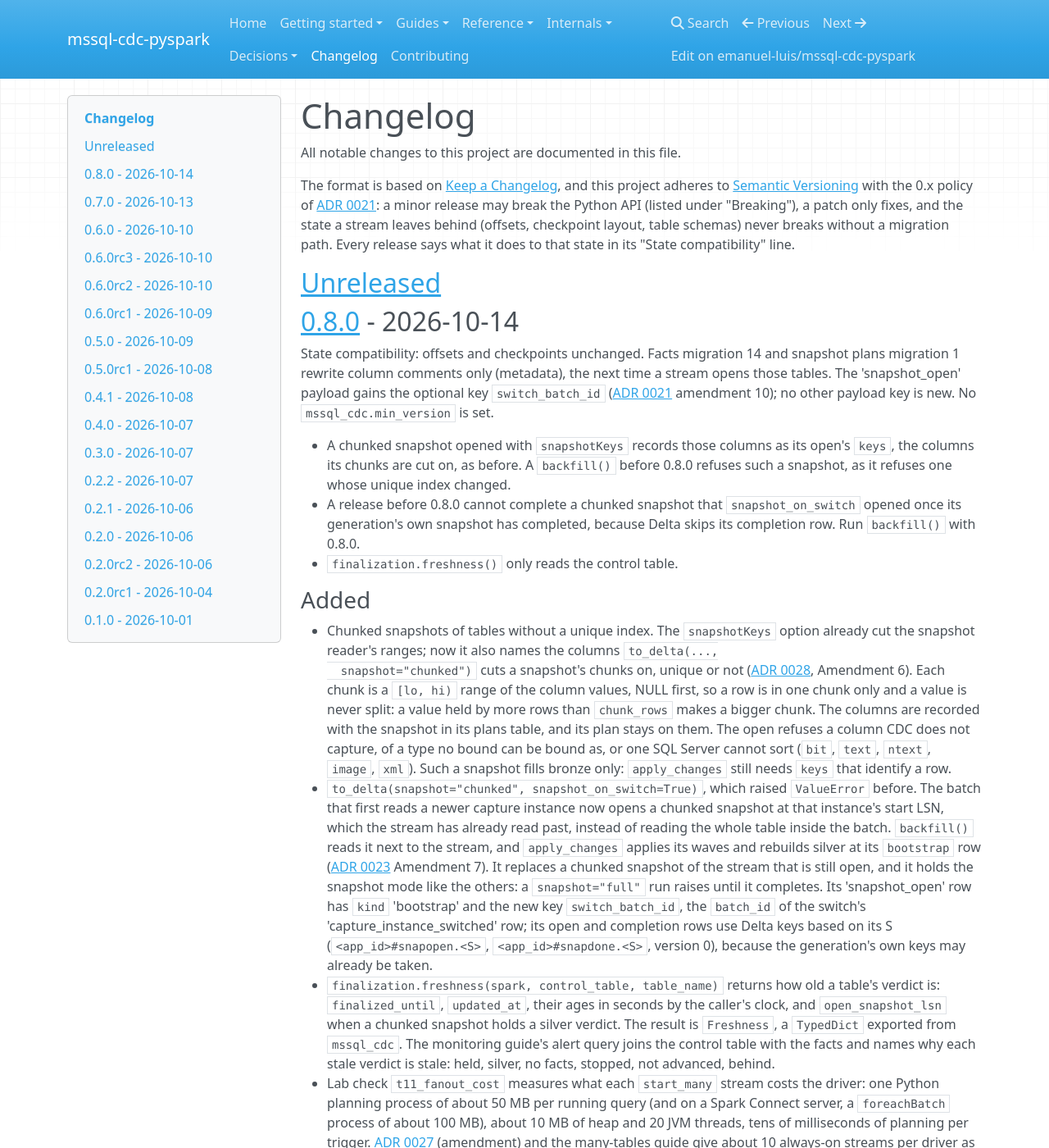
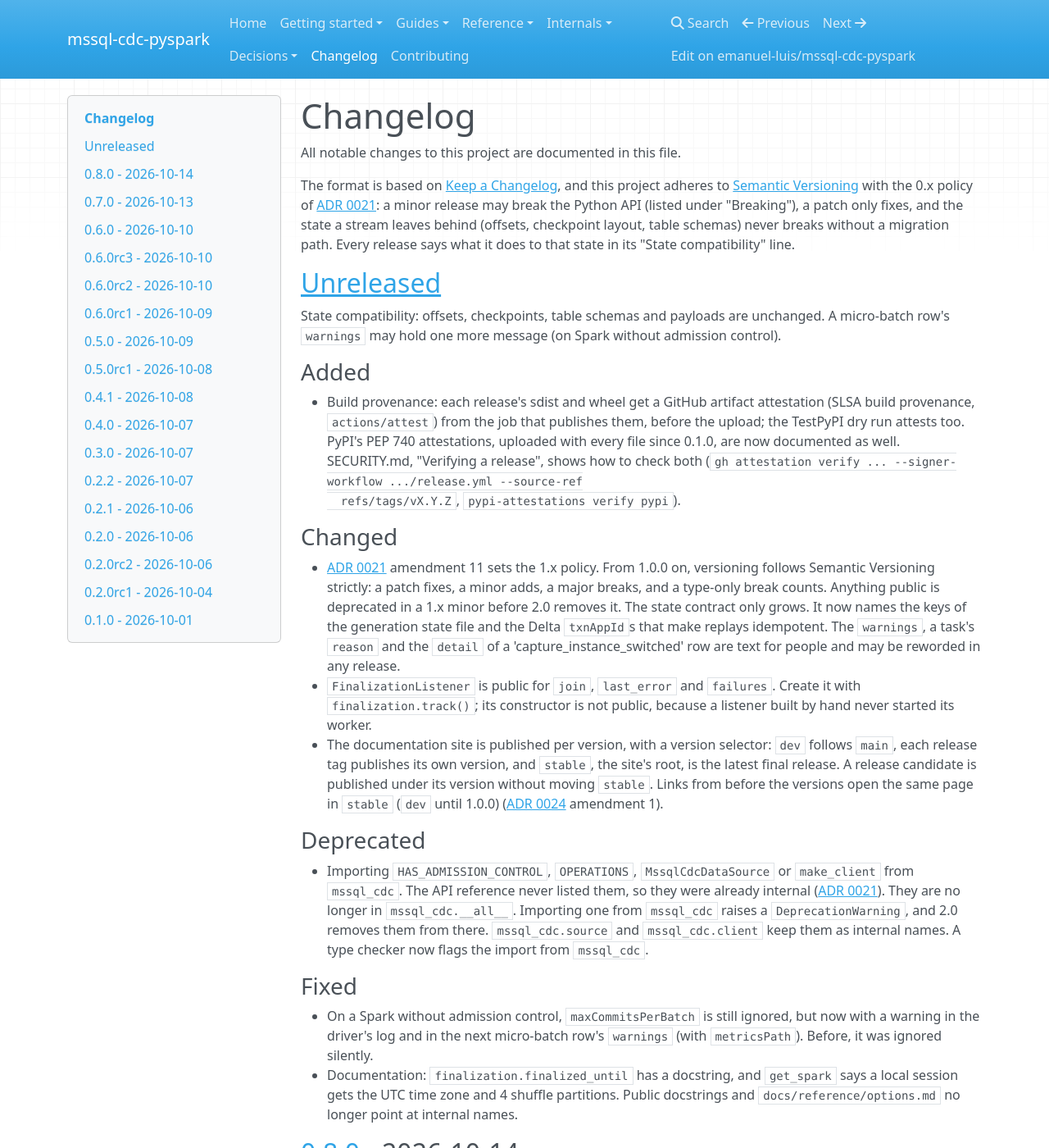
Before and after one commit to emanuel-luis/mssql-cdc-pyspark, an MkDocs documentation site: the page built from docs/changelog.md, in a window 1280 px wide and 1400 px high. Shown: the whole window at 82% size. Built offline with MkDocs 1.6.1, drawn with Linux system fonts in a browser that asks for light colours; nearby versions of some CDN libraries.

Commit message:
docs: unreleased changelog for 1.0; roadmap moves platform runs after 1.0
Ticks the 1.0.0 items done (API audit and 1.x policy, versioned docs, build provenance), keeps the audit's breaking candidates and the weeks of 1.0.0rc1 in a real pipeline open, and moves t7 on Databricks and serverless and the weeks-long chunked run to After 1.0.

```diff
--- a/CHANGELOG.md
+++ b/CHANGELOG.md
@@ -11,6 +11,57 @@ migration path. Every release says what it does to that state in its "State
 compatibility" line.
 
 ## [Unreleased]
+
+State compatibility: offsets, checkpoints, table schemas and payloads are unchanged. A
+micro-batch row's `warnings` may hold one more message (on Spark without admission control).
+
+### Added
+
+- Build provenance: each release's sdist and wheel get a GitHub artifact attestation (SLSA
+  build provenance, `actions/attest`) from the job that publishes them, before the upload;
+  the TestPyPI dry run attests too. PyPI's PEP 740 attestations, uploaded with every file
+  since 0.1.0, are now documented as well. SECURITY.md, "Verifying a release", shows how to
+  check both (`gh attestation verify ... --signer-workflow .../release.yml --source-ref
+  refs/tags/vX.Y.Z`, `pypi-attestations verify pypi`).
+
+### Changed
+
+- [ADR 0021](https://emanuel-luis.github.io/mssql-cdc-pyspark/decisions/0021-compatibility-policy-for-0x/)
+  amendment 11 sets the 1.x policy. From 1.0.0 on, versioning follows Semantic Versioning
+  strictly: a patch fixes, a minor adds, a major breaks, and a type-only break counts.
+  Anything public is deprecated in a 1.x minor before 2.0 removes it. The state contract
+  only grows. It now names the keys of the generation state file and the Delta `txnAppId`s
+  that make replays idempotent. The `warnings`, a task's `reason` and the `detail` of a
+  'capture_instance_switched' row are text for people and may be reworded in any release.
+- `FinalizationListener` is public for `join`, `last_error` and `failures`. Create it with
+  `finalization.track()`; its constructor is not public, because a listener built by hand
+  never started its worker.
+- The documentation site is published per version, with a version selector: `dev` follows
+  `main`, each release tag publishes its own version, and `stable`, the site's root, is the
+  latest final release. A release candidate is published under its version without moving
+  `stable`. Links from before the versions open the same page in `stable` (`dev` until
+  1.0.0)
+  ([ADR 0024](https://emanuel-luis.github.io/mssql-cdc-pyspark/decisions/0024-documentation-site/)
+  amendment 1).
+
+### Deprecated
+
+- Importing `HAS_ADMISSION_CONTROL`, `OPERATIONS`, `MssqlCdcDataSource` or `make_client`
+  from `mssql_cdc`. The API reference never listed them, so they were already internal
+  ([ADR 0021](https://emanuel-luis.github.io/mssql-cdc-pyspark/decisions/0021-compatibility-policy-for-0x/)).
+  They are no longer in `mssql_cdc.__all__`. Importing one from `mssql_cdc` raises a
+  `DeprecationWarning`, and 2.0 removes them from there. `mssql_cdc.source` and
+  `mssql_cdc.client` keep them as internal names. A type checker now flags the import from
+  `mssql_cdc`.
+
+### Fixed
+
+- On a Spark without admission control, `maxCommitsPerBatch` is still ignored, but now with
+  a warning in the driver's log and in the next micro-batch row's `warnings` (with
+  `metricsPath`). Before, it was ignored silently.
+- Documentation: `finalization.finalized_until` has a docstring, and `get_spark` says a
+  local session gets the UTC time zone and 4 shuffle partitions. Public docstrings and
+  `docs/reference/options.md` no longer point at internal names.
 
 ## [0.8.0] - 2026-10-14
 
```
Also changed, not shown: docs/ROADMAP.md (+24 -8 lines).
